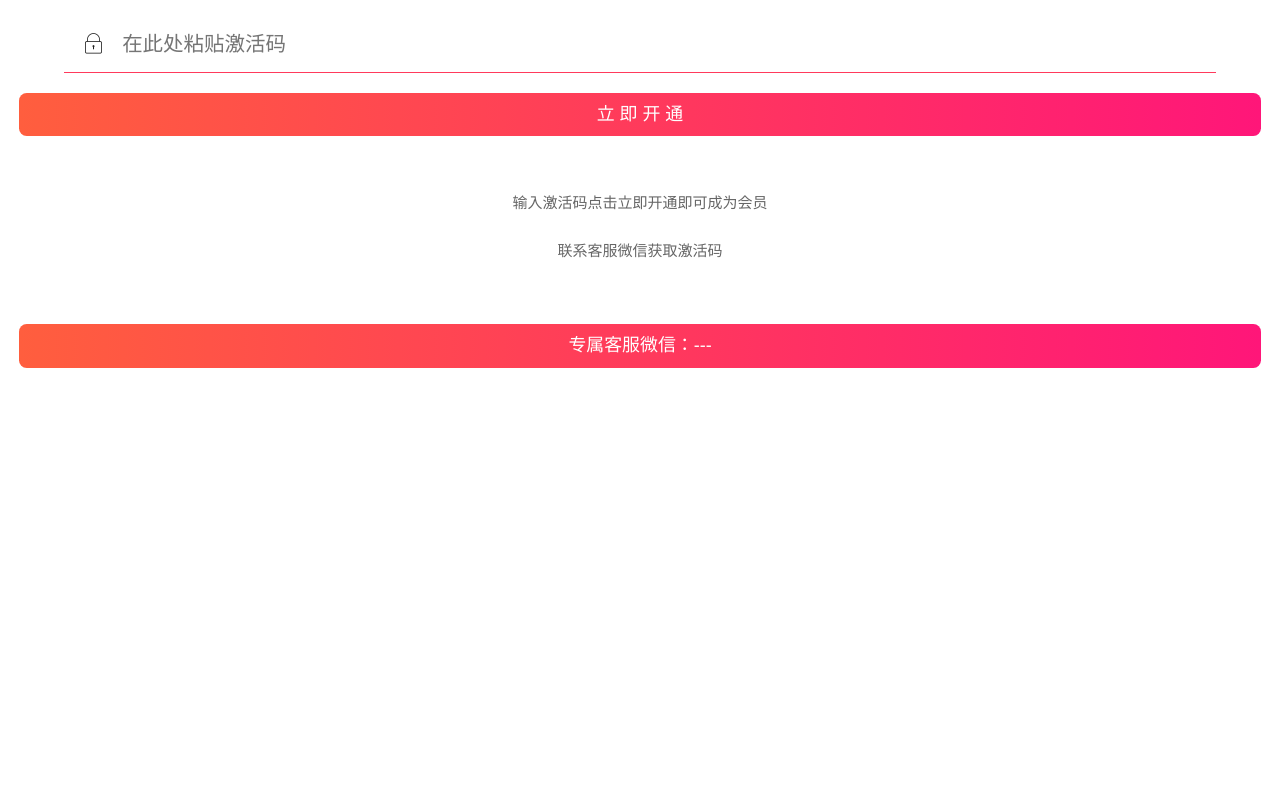
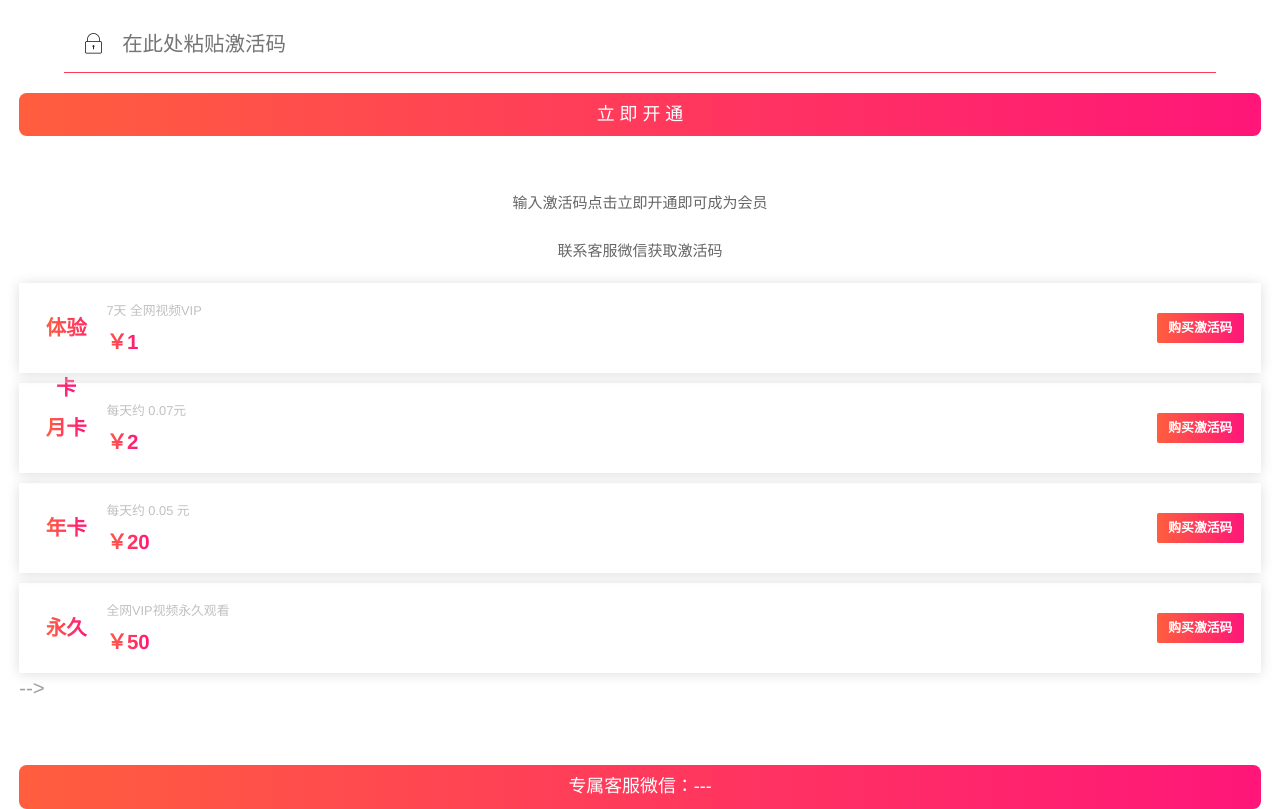
Before and after one commit to dayn97/newDemoGit, a plain HTML site: page widget/html/open_vip_frm.html in a window 1280 px wide. Drawn offline with Linux system fonts and the light colour scheme.

Commit message:
Update open_vip_frm.html

```diff
--- a/widget/html/open_vip_frm.html
+++ b/widget/html/open_vip_frm.html
@@ -149,11 +149,11 @@
         联系客服微信获取激活码
       </div>
 
-<!--
+
       <div class="vip_gou_1"  onclick="openUrl5()">
           <div  class="vip_gou_2"><span class="vip_gou_3">体验卡</span>  </div>
           <div class="vip_gou_4"><h2  class="vip_gou_5">7天 全网视频VIP</h2>
-              <p class="vip_gou_6" ><em class="vip_gou_7">￥3</em></p>
+              <p class="vip_gou_6" ><em class="vip_gou_7">￥1</em></p>
           </div>
           <div  class="vip_gou_8" >购买激活码</div>
       </div>
@@ -161,12 +161,12 @@
 
       <div class="vip_gou_1"  onclick="openUrl1()">
           <div  class="vip_gou_2"><span class="vip_gou_3">月卡</span>  </div>
-          <div class="vip_gou_4"><h2  class="vip_gou_5">每天约 0.33 元</h2>
-              <p class="vip_gou_6" ><em class="vip_gou_7">￥9.9</em></p>
+          <div class="vip_gou_4"><h2  class="vip_gou_5">每天约 0.07元</h2>
+              <p class="vip_gou_6" ><em class="vip_gou_7">￥2</em></p>
           </div>
           <div  class="vip_gou_8" >购买激活码</div>
       </div>
-
+<!--
       <div class="vip_gou_1"  onclick="openUrl2()">
           <div  class="vip_gou_2"><span class="vip_gou_3">季卡</span>  </div>
           <div class="vip_gou_4"><h2  class="vip_gou_5">每天约 0.21 元</h2>
@@ -182,11 +182,11 @@
           </div>
           <div  class="vip_gou_8" >购买激活码</div>
       </div>
-
+-->
       <div class="vip_gou_1"  onclick="openUrl3()">
           <div  class="vip_gou_2"><span class="vip_gou_3">年卡</span>  </div>
-          <div class="vip_gou_4"><h2  class="vip_gou_5">每天约 0.13 元</h2>
-              <p class="vip_gou_6" ><em class="vip_gou_7">￥49.9</em></p>
+          <div class="vip_gou_4"><h2  class="vip_gou_5">每天约 0.05 元</h2>
+              <p class="vip_gou_6" ><em class="vip_gou_7">￥20</em></p>
           </div>
           <div  class="vip_gou_8" >购买激活码</div>
       </div>
@@ -194,7 +194,7 @@
       <div class="vip_gou_1"  onclick="openUrl4()">
           <div  class="vip_gou_2"><span class="vip_gou_3">永久</span>  </div>
           <div class="vip_gou_4"><h2  class="vip_gou_5">全网VIP视频永久观看</h2>
-              <p class="vip_gou_6" ><em class="vip_gou_7">￥99.9</em></p>
+              <p class="vip_gou_6" ><em class="vip_gou_7">￥50</em></p>
           </div>
           <div  class="vip_gou_8" >购买激活码</div>
       </div>
```
